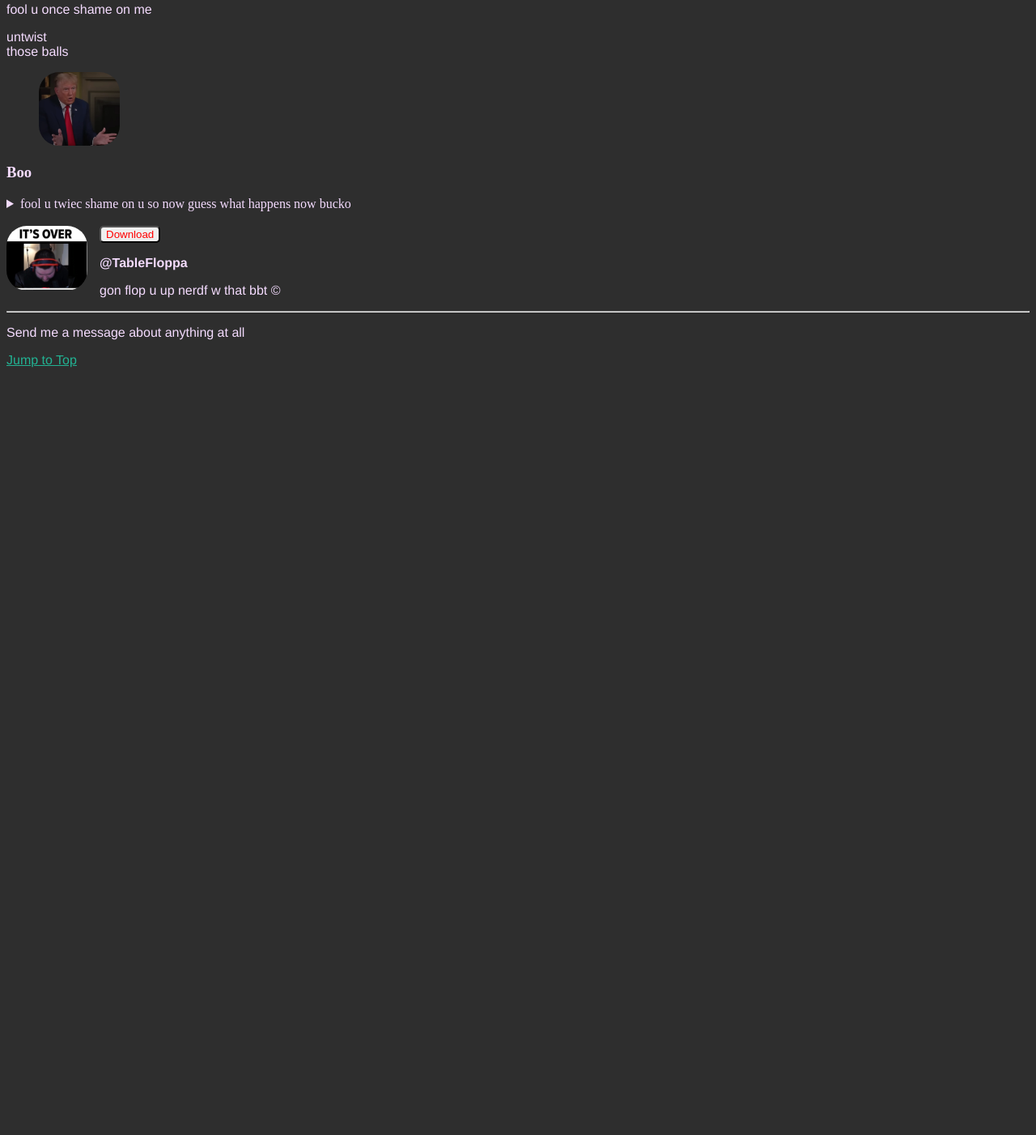
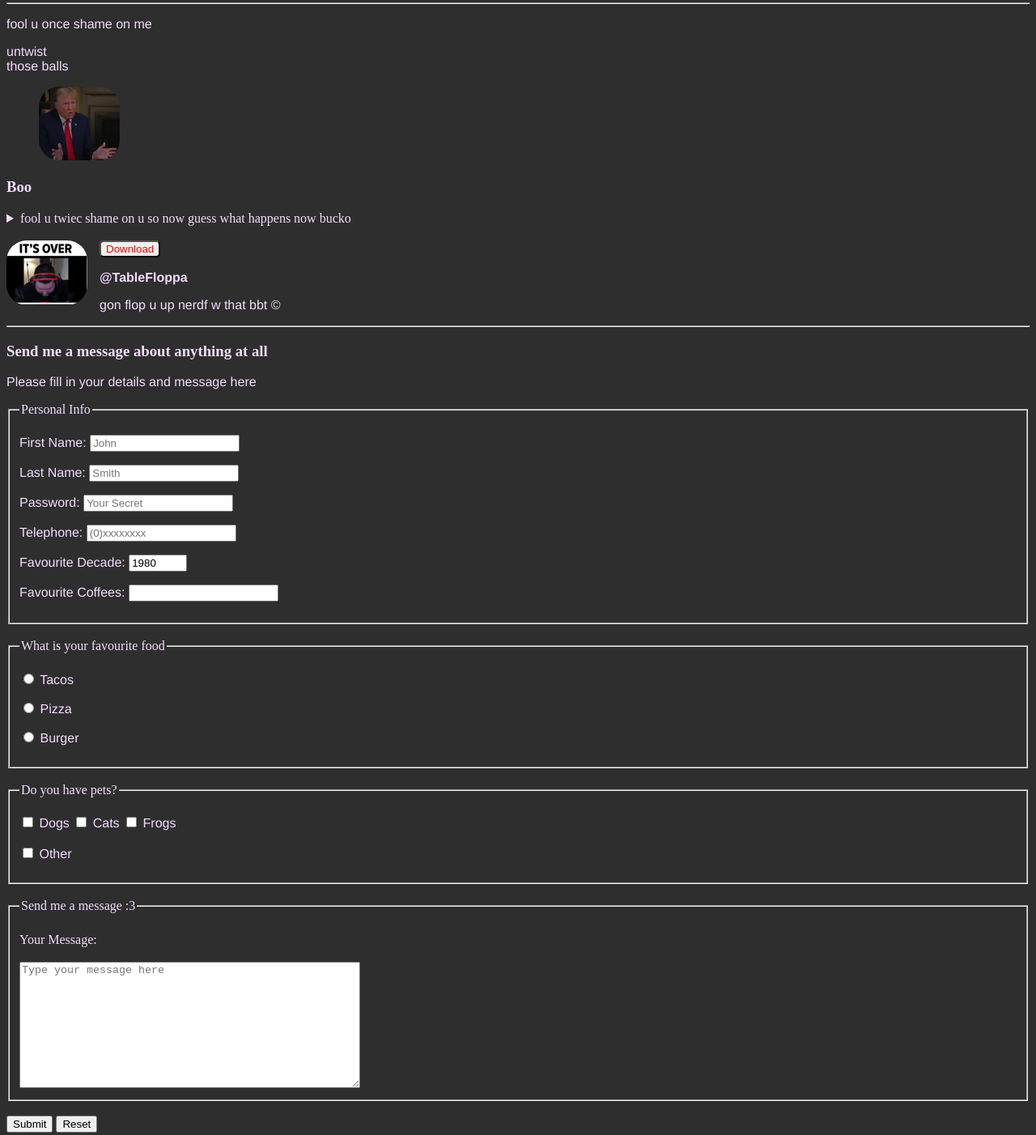
Before and after one commit to RidwanLBall/HTMLTesting, a plain HTML site: page index.html in a window 1280 px wide. Shown: the part 353-1755 px from the top of the page at 81% size. Before the commit the page ends 823 px from the top, so only its background shows below. Drawn offline with Linux system fonts and the light colour scheme.

Commit message:
added user inputs

```diff
--- a/index.html
+++ b/index.html
@@ -19,6 +19,9 @@
         </li>
         <li>
           <a href="#flats">Flats</a>
+        </li>
+        <li>
+          <a href="#Contact">Contact me</a>
         </li>
       </ul>
     </nav>
@@ -73,12 +76,113 @@
   </section>
   </article>
   <hr>
+
+  <article id="Contact">
+    <h3>Send me a message about anything at all</h3>
+    <p>Please fill in your details and message here</p>
+
+    <form action="https://httpbin.org/get" method="get">
+      <fieldset>
+        <legend>Personal Info</legend>
+      <p>
+        <label for="firstName">First Name:</label>
+        <input type="text" name="firstName" id="firstName" placeholder="John" autocomplete="on" required>
+      </p>
+      <p>
+        <label for="lastName">Last Name:</label>
+        <input type="text" name="lastName" id="lastName" placeholder="Smith" autocomplete="on" required>
+      </p>
+      <p>
+        <label for="password">Password:</label>
+        <input type="password" name="password" id="password" placeholder="Your Secret" required>
+      </p>
+      <p>
+        <label for="Telephone">Telephone:</label>
+        <input type="tel" name="Telephone" id="Telephone" placeholder="(0)xxxxxxxx" pattern="[0-9]{4}[0-9]{5}" required>
+      </p>
+      <p>
+        <label for="Favourite Decade">Favourite Decade:</label>
+        <input type="number" name="Favourite Decade" id="Favourite Decade" min="1950" max="2020" step="10" value="1980">
+        <!-- <p>
+          <label for="drink">Favourite Drink</label>
+          <select name="drink" id="drink" multiple size="3">
+            <optgroup label="Coffees" selected>
+            <option value="regcoffee">Regular Coffee</option>
+            <option value="icedcoffee">Iced Coffee</option>
+            <option value="espresso">Espresso</option>
+          </optgroup>
+          <optgroup label="Milk coffees">
+            <option value="cappuccino">Cappuccino</option>
+            <option value="latte">Latte</option>
+            <option value="macchiatto">Macchiatto</option>
+            <option value="macha">Macha</option>
+          </optgroup>
+            <option value="other">Other</option>
+          </select>
+        </p> -->
+        <p>
+          <label for="coffee">Favourite Coffees:</label>
+          <input type="text" name="coffee" id="coffee" list="coffee-list">
+          <datalist id="coffee-list">
+            <option value="Coffee">
+            <option value="Espresso">
+            <option value="Latte">
+            <option value="Macchiatto">
+            <option value="Cappuccino">
+          </datalist>
+        </p>
+      </p>
+    </fieldset>
+    <br>
+    <fieldset>
+      <legend>What is your favourite food</legend>
+      <p>
+        <input type="radio" name="food" id="tacos" value="tacos">
+        <label for="tacos">Tacos</label>
+      </p>
+      <p>
+        <input type="radio" name="food" id="pizza" value="pizza">
+        <label for="pizza">Pizza</label>
+      </p>
+      <p>
+        <input type="radio" name="food" id="burger" value="burger">
+        <label for="burger">Burger</label>
+      </p>
+    </fieldset>
+    <br>
+    <fieldset>
+      <legend>Do you have pets?</legend>
+      <p>
+        <input type="checkbox" name="pets" id="dog" value="dog">
+        <label for="dog">Dogs</label>
+        <input type="checkbox" name="pets" id="cat" value="cat">
+        <label for="cat">Cats</label>
+        <input type="checkbox" name="pets" id="frog" value="frog">
+        <label for="frog">Frogs</label>
+        <br><br>
+        <input type="checkbox" name="pets" id="otherPet" value="otherPet ">
+        <label for="otherPet ">Other</label>
+      </p>
+    </fieldset>
+    <br>
+    <fieldset>
+      <legend>Send me a message :3</legend>
+      <br>
+      <label for="message">Your Message:</label>
+      <br><br>
+      <textarea name="message" id="message" cols="50" rows="10" placeholder="Type your message here"></textarea>
+    </fieldset>
+    <br>
+      <input type="submit" value="Submit">
+      <input type="reset" value="Reset">
+    </form>
+  </article>
+</main>
     <footer>
-      <p>Send me a message about anything at all</p>
       <p>
     <a href="#">Jump to Top</a>
   </p>
   </footer>
-  </main>
+
   </body>
 </html>
```
